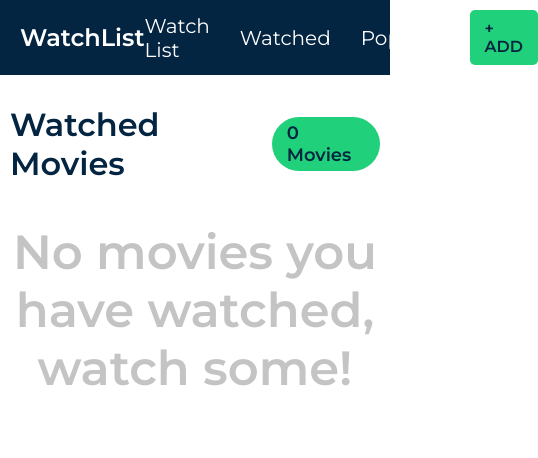
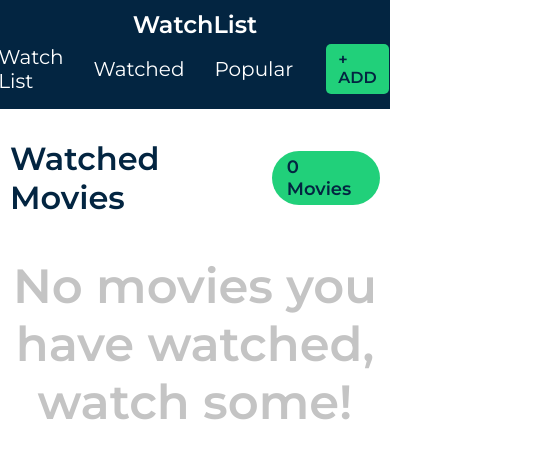
Before and after one commit to FathurAnshari/watch-list, a React (Create React App) app: page /watched in a window 390 px wide. Shown: the top 458 px of the page, 538 px wide, since content can reach past the window. Built offline with nearby package versions, Linux system fonts and the light colour scheme.

Commit message:
css final and responsive

```diff
--- a/src/App.css
+++ b/src/App.css
@@ -43,6 +43,40 @@ body {
   line-height: 1.1;
 }
 
+@media screen and (max-width: 380px) {
+  .btn {
+    padding: 5px 10px;
+    background-color: var(--secondary);
+    color: var(--primary);
+    border-radius: 5px;
+    text-transform: uppercase;
+    font-weight: 700;
+    display: inline-block;
+    border: none;
+    font-size: 1rem;
+    transition: all 0.3s ease;
+    line-height: 1.1;
+    margin: 3px;
+  }
+}
+
+@media screen and (max-width: 570px) {
+  .btn {
+    padding: 7px 12px;
+    background-color: var(--secondary);
+    color: var(--primary);
+    border-radius: 5px;
+    text-transform: uppercase;
+    font-weight: 700;
+    display: inline-block;
+    border: none;
+    font-size: 1rem;
+    transition: all 0.3s ease;
+    line-height: 1.1;
+    margin: 3px;
+  }
+}
+
 .btn:hover {
   background-color: #1aa762;
   opacity: 1;
@@ -70,6 +104,39 @@ header .inner-content {
   justify-content: space-between;
   align-items: center;
   padding: 10px;
+}
+
+@media screen and (max-width: 940px) {
+  header .inner-content {
+    width: 100%;
+    display: flex;
+    align-items: center;
+    justify-content: center;
+    flex-direction: column;
+    flex: 1 1 20px;
+  }
+
+  header .nav-links {
+    flex: 1 1 60px;
+  }
+}
+
+@media screen and (max-width: 380px) {
+  header .inner-content {
+    width: 100%;
+    display: flex;
+    align-items: center;
+    justify-content: center;
+    flex-direction: column;
+    flex: 1 1 20px;
+  }
+
+  header .nav-links {
+    flex: 1 1 60px;
+  }
+  header .nav-links a {
+    font-size: medium;
+  }
 }
 
 header a {
@@ -153,6 +220,16 @@ header .nav-links li:last-child {
   color: transparent;
 }
 
+@media screen and (max-width: 380px) {
+  .result-card .poster-wrapper {
+    margin-right: 0px;
+  }
+  .result-card .poster-wrapper img {
+    height: 100%;
+    width: 10rem;
+  }
+}
+
 .result-card .poster-wrapper:hover {
   cursor: pointer;
 }
@@ -227,13 +304,20 @@ header .nav-links li:last-child {
 
 .movie-grid {
   display: grid;
+  width: 100%;
   grid-template-columns: repeat(3, 1fr);
   grid-gap: 30px;
 }
 
-@media (min-width: 992px) {
+@media (min-width: 940px) {
   .movie-grid {
     grid-template-columns: repeat(5, 1fr);
+  }
+}
+
+@media (max-width: 380px) {
+  .movie-grid {
+    grid-template-columns: repeat(1, 1fr);
   }
 }
 
--- a/src/UI/DetailCard.module.css
+++ b/src/UI/DetailCard.module.css
@@ -13,6 +13,7 @@
 .info {
   display: flex;
   flex-direction: column;
+  align-items: center;
   justify-content: space-between;
 }
 
@@ -25,13 +26,13 @@
 }
 
 .info h5 {
-  padding: 2rem;
+  padding: 1.5rem 1rem;
   box-shadow: 0 2px 8px rgba(0, 0, 0, 0.2);
   border-radius: 6px;
   background-color: white;
-  width: 90%;
+  width: fit-content;
   font-size: medium;
-  margin: auto;
+  margin: 0 4rem;
 }
 
 .control {
--- a/src/UI/LoadingSpinner.module.css
+++ b/src/UI/LoadingSpinner.module.css
@@ -23,3 +23,23 @@
     transform: rotate(360deg);
   }
 }
+
+@media screen and (max-width: 380px) {
+  .spinner {
+    display: inline-block;
+    width: 10rem;
+    height: 10rem;
+  }
+  .spinner:after {
+    content: " ";
+    display: block;
+    margin: auto;
+    left: 50%;
+    margin-left: 7.5rem;
+    margin-top: 12.5rem;
+    border-radius: 50%;
+    border: 6px solid teal;
+    border-color: teal transparent teal transparent;
+    animation: spinner 1.2s linear infinite;
+  }
+}
--- a/src/pages/DetailPage.js
+++ b/src/pages/DetailPage.js
@@ -17,7 +17,6 @@ export const DetailPage = () => {
   useEffect(() => {
     const getMovie = async () => {
       setIsLoading(true);
-
       const fetching = await fetch(
         `https://api.themoviedb.org/3/movie/${params.movieId}?api_key=${process.env.REACT_APP_TMDB_KEY}&language=en-US`
       );
```
